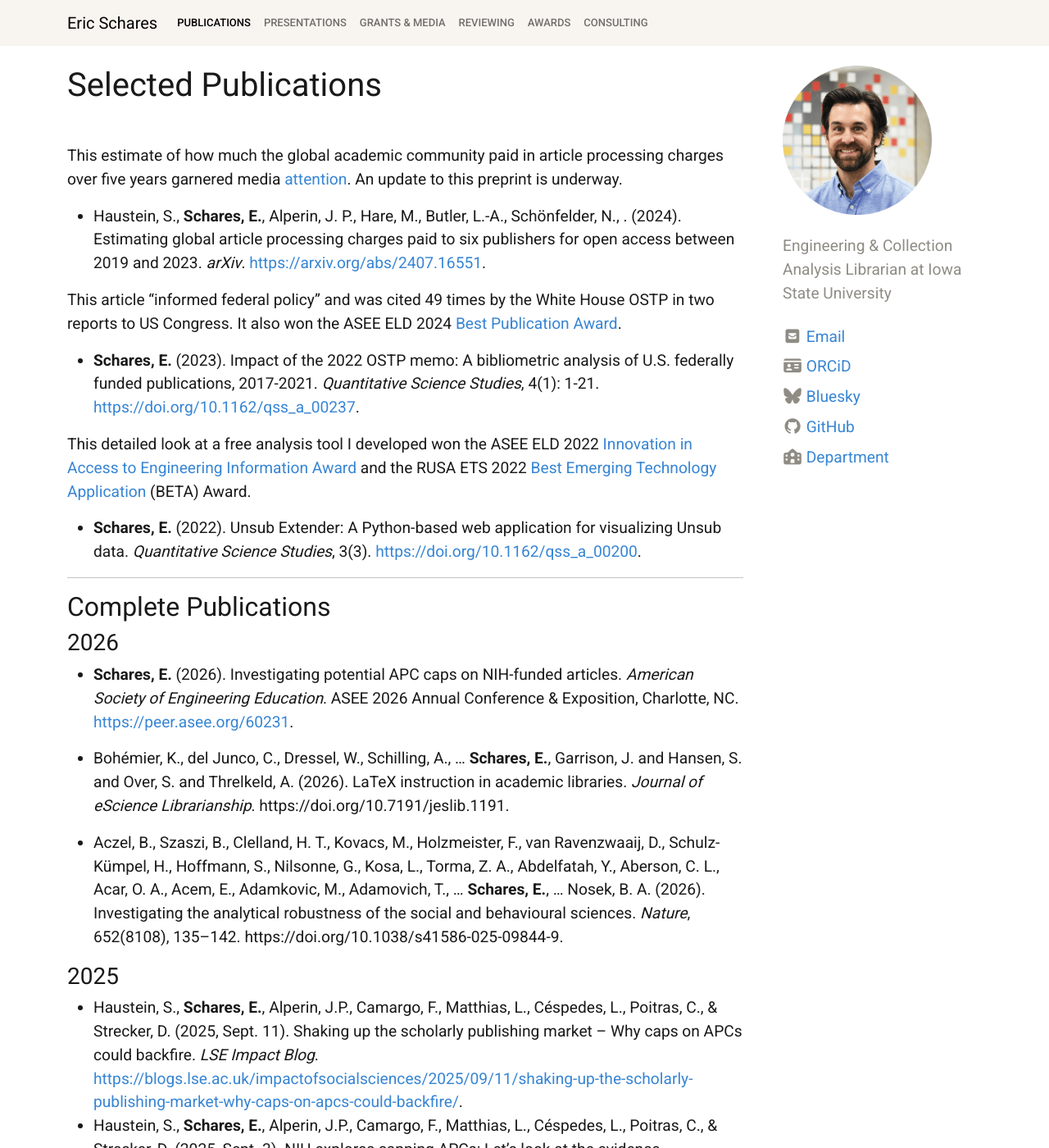
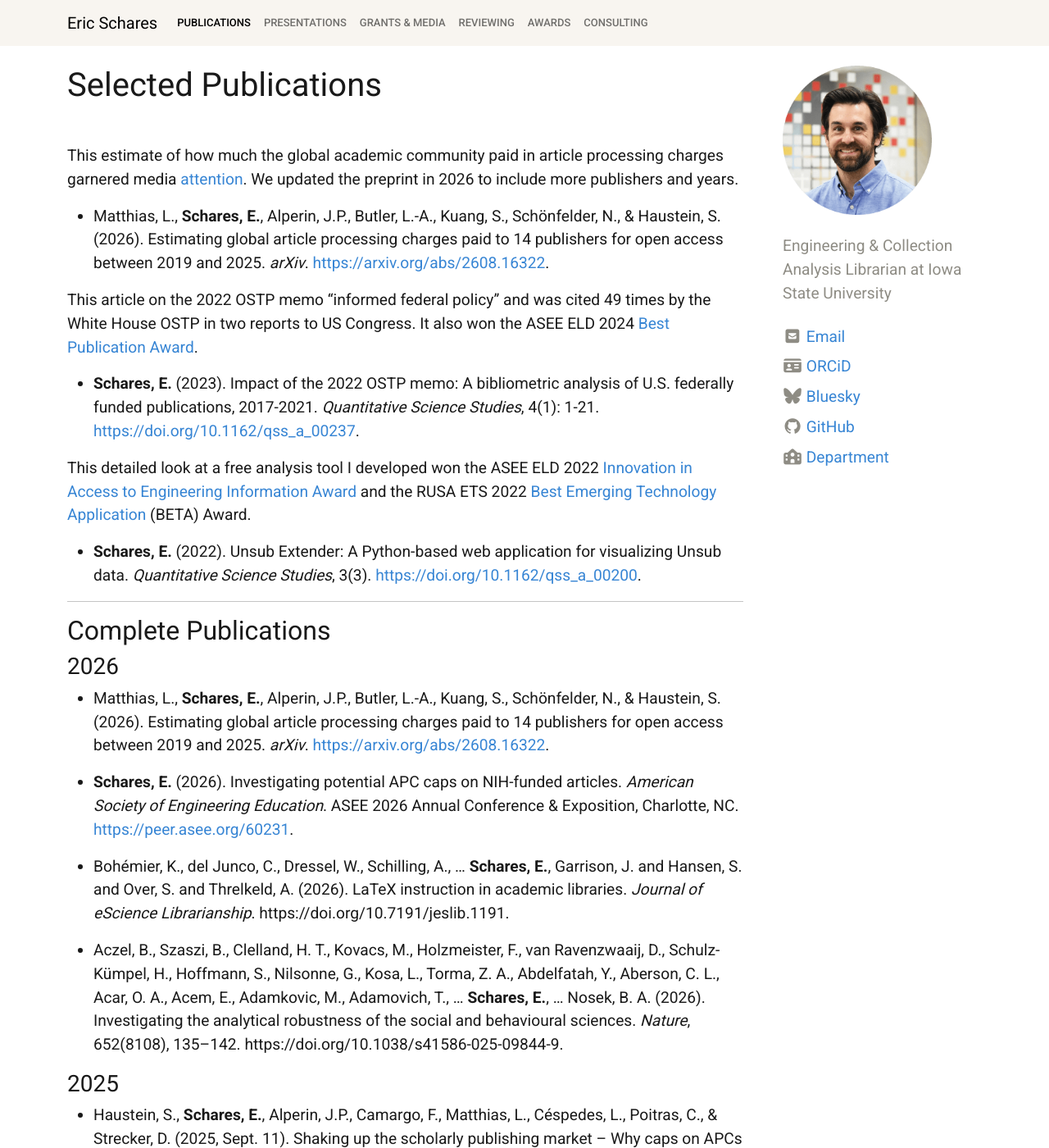
Before and after one commit to eschares/eschares.github.io, a Jekyll site: the page built from pages/publications.md, in a window 1280 px wide and 1400 px high. Shown: the whole window at 82% size. Built offline with Jekyll 4.4.1, drawn with Linux system fonts in a browser that asks for light colours; nearby versions of some CDN libraries; some of the changed text lies outside the part shown.

Commit message:
Add APC preprint links

```diff
--- a/_config.yml
+++ b/_config.yml
@@ -11,7 +11,7 @@
 #
 title: Eric Schares
 description: "" # " " for punctuation, shows at bottom of page
-year: last updated July 29, 2026
+year: last updated September 1, 2026
 author: #Eric Schares
 bio: "Engineering & Collection Analysis Librarian at Iowa State University"  # underneath author name
 
--- a/pages/publications.md
+++ b/pages/publications.md
@@ -5,12 +5,12 @@ nav_order: 1
 ---
 
 
-This estimate of how much the global academic community paid in article processing charges over five years garnered media [attention](https://www.science.org/content/article/pay-publish-model-open-access-pricing-scientists). An update to this preprint is underway.
+This estimate of how much the global academic community paid in article processing charges garnered media [attention](https://www.science.org/content/article/pay-publish-model-open-access-pricing-scientists). We updated the preprint in 2026 to include more publishers and years.
 
-- Haustein, S., **Schares, E.**, Alperin, J. P., Hare, M., Butler, L.-A., Schönfelder, N., . (2024). Estimating global article processing charges paid to six publishers for open access between 2019 and 2023. _arXiv_. [https://arxiv.org/abs/2407.16551](https://arxiv.org/abs/2407.16551).
+- Matthias, L., **Schares, E.**, Alperin, J.P., Butler, L.-A., Kuang, S., Schönfelder, N., & Haustein, S. (2026). Estimating global article processing charges paid to 14 publishers for open access between 2019 and 2025. _arXiv_. [https://arxiv.org/abs/2608.16322](https://arxiv.org/abs/2608.16322).
 
 
-This article "informed federal policy" and was cited 49 times by the White House OSTP in two reports to US Congress. It also won the ASEE ELD 2024 [Best Publication Award](https://sites.asee.org/eld/about-the-eld/awards/#paper).
+This article on the 2022 OSTP memo "informed federal policy" and was cited 49 times by the White House OSTP in two reports to US Congress. It also won the ASEE ELD 2024 [Best Publication Award](https://sites.asee.org/eld/about-the-eld/awards/#paper).
 
 - **Schares, E.** (2023). Impact of the 2022 OSTP memo: A bibliometric analysis of U.S. federally funded publications, 2017-2021. _Quantitative Science Studies_, 4(1): 1-21. [https://doi.org/10.1162/qss_a_00237](https://doi.org/10.1162/qss_a_00237).
 
@@ -26,6 +26,8 @@ This detailed look at a free analysis tool I developed won the ASEE ELD 2022 [In
 ## Complete Publications
 
 ### 2026
+
+- Matthias, L., **Schares, E.**, Alperin, J.P., Butler, L.-A., Kuang, S., Schönfelder, N., & Haustein, S. (2026). Estimating global article processing charges paid to 14 publishers for open access between 2019 and 2025. _arXiv_. [https://arxiv.org/abs/2608.16322](https://arxiv.org/abs/2608.16322).
 
 - **Schares, E.** (2026). Investigating potential APC caps on NIH-funded articles. _American Society of Engineering Education_. ASEE 2026 Annual Conference & Exposition, Charlotte, NC. [https://peer.asee.org/60231](https://peer.asee.org/60231).
 
```
Also changed, not shown: index.md (+1 -1 lines).
